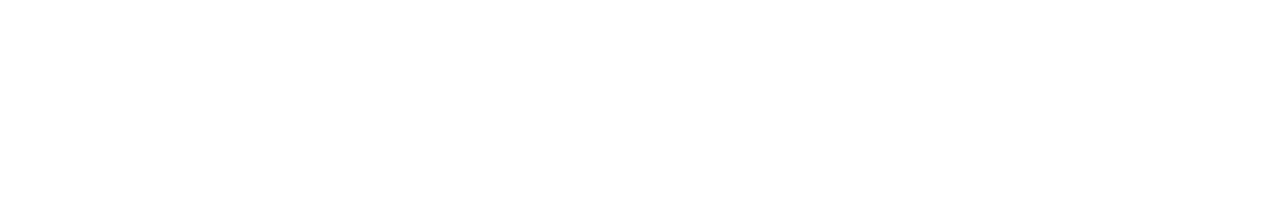
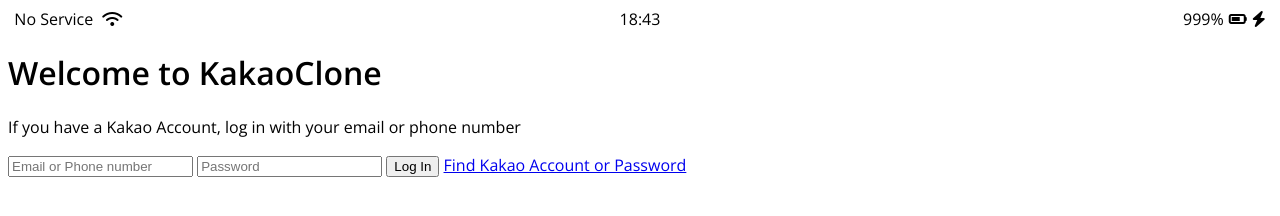
Before and after one commit to Four-Ace/kakao-clone-2023, a plain HTML site: page clone/index.html in a window 1280 px wide. Drawn offline with nearby package versions, Linux system fonts and the light colour scheme.

Commit message:
clone v1

```diff
--- /dev/null
+++ b/clone/css/style.css
@@ -0,0 +1,26 @@
+@import url('https://fonts.googleapis.com/css2?family=Inconsolata&family=Metal+Mania&family=Open+Sans:wght@400;600&display=swap');
+body{
+    font-family:"Open Sans";
+}
+.status-bar{
+    display: flex;
+    justify-content:center;
+}
+.status-bar__column{
+    width: 33%;
+}
+.status-bar__column:first-child span{
+    margin-right: 5px;
+}
+.status-bar__column:nth-child(2) span{
+    display: flex;
+    justify-content: center;
+}
+.status-bar__column:last-child{
+    display: flex;
+    justify-content: flex-end;
+    align-items: center;
+}
+.status-bar__column .fa-battery-three-quarters{
+    margin: 0px 5px;
+}
--- a/clone/index.html
+++ b/clone/index.html
@@ -1,16 +1,44 @@
 <!DOCTYPE html>
 <html lang="en">
 <head>
+    <link rel="stylesheet" href="css\style.css"/>
     <meta charset="UTF-8">
     <meta name="viewport" content="width=device-width, initial-scale=1.0">
-    <title>Wellcome to kokoa Talk</title>
+    <title>Wellcome to kakao Talk</title>
 </head>
 <body>
+    <div class="status-bar">
+        <div class="status-bar__column">
+            <span>No Service</span>
+            <i class="fa-solid fa-wifi"></i>
+        </div>
+        <div class="status-bar__column">
+            <span>18:43</span>
+        </div>
 
+        <div class="status-bar__column">
+            <span>999%</span>
+            <i class="fa-solid fa-battery-three-quarters"></i>
+            <i class="fa-solid fa-bolt"></i>
+        </div>
+    </div>
+    <header class="wellcome-header">
+        <h1 class="wellcome-header__title">Welcome to KakaoClone</h1>
+        <p class="wellcome-header_text">If you have a Kakao Account, log in with your email or phone number</p>
+    </header>
+    <form id="login-form">
+        <input type="text" placeholder="Email or Phone number"/>
+        <input type="password" placeholder="Password"/>
+        <input type="submit" value="Log In"/>
+        <a href="#">Find Kakao Account or Password</a>
+    </form>
 </body>
+<script src="https://kit.fontawesome.com/85d4a578f5.js" crossorigin="anonymous"></script>
 </html>
 
 <!--
     웹사이트에서 index.html을 먼저 찾아봄
     VS에서 시작시 ! 입력하면 요약된포맷이 나옴
+
+    BEM (Block Element Modifier) Mdn을 참고
 -->
```
